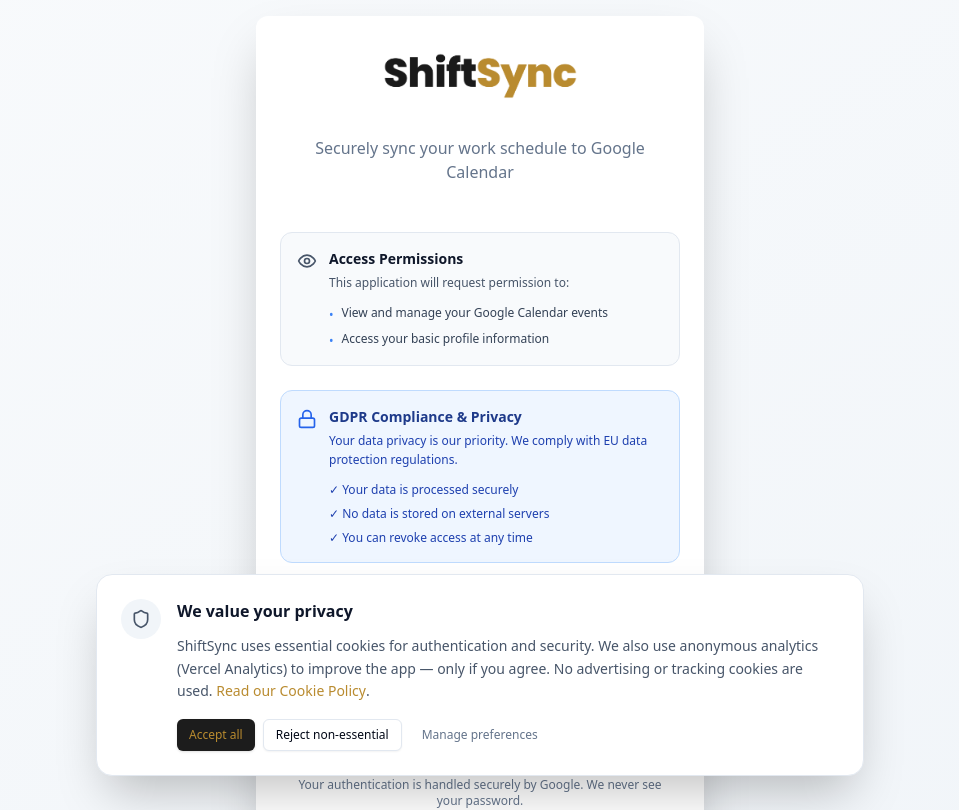
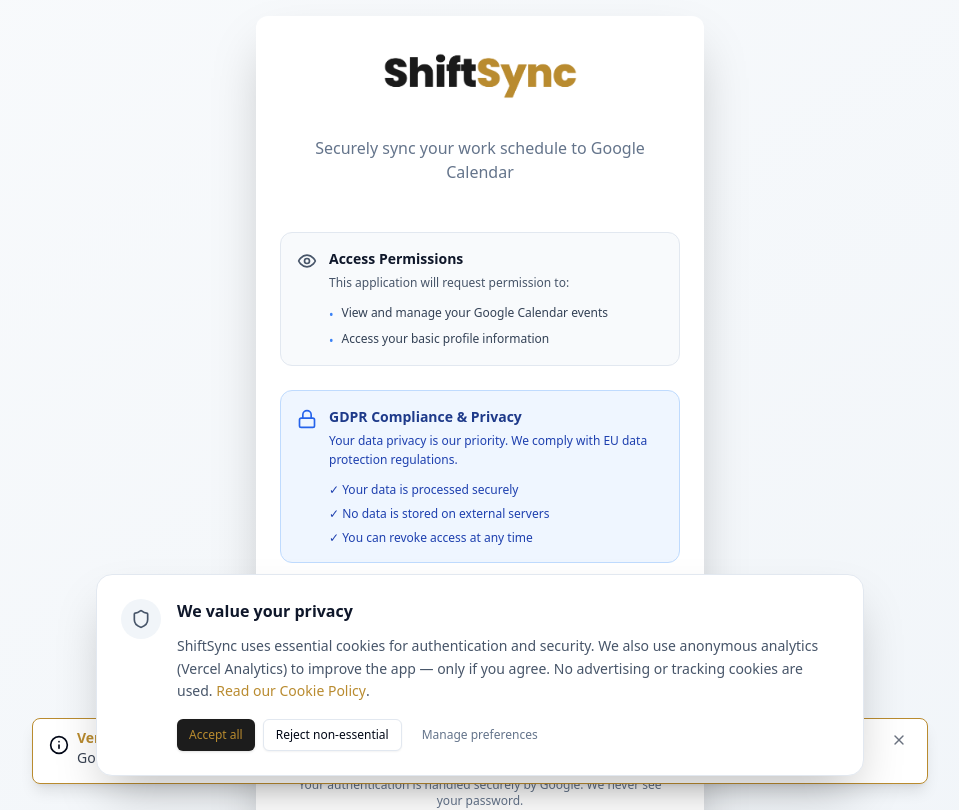
Before and after one commit to ENOV-Technologies/shiftsync, a React (Vite) app: page / in a window 1280 px wide. Shown: the top 810 px of the page, without its empty margins (160-1119 px from the left). Built offline with nearby package versions, Linux system fonts and the light colour scheme; no server answers.

Commit message:
banner for version info

```diff
--- a/src/App.tsx
+++ b/src/App.tsx
@@ -9,11 +9,13 @@
 import CookieBanner from "@/components/cookies/CookieBanner";
 import CookiePreferencesDialog from "@/components/cookies/CookiePreferencesDialog";
 import ConsentGatedAnalytics from "@/components/cookies/ConsentGatedAnalytics";
+import { VersionUpdateBanner } from "@/components/VersionUpdateBanner";
 
 function App() {
   return (
     <Suspense fallback={<p>Loading...</p>}>
       <>
+        <VersionUpdateBanner />
         <Routes>
           <Route path="/" element={<Home />} />
           <Route path="/privacy" element={<Privacy />} />
--- /dev/null
+++ b/src/components/VersionUpdateBanner.tsx
@@ -0,0 +1,62 @@
+import { useState, useEffect } from "react";
+import { X, Info } from "lucide-react";
+import { Alert, AlertDescription } from "@/components/ui/alert";
+import { Button } from "@/components/ui/button";
+
+const VERSION_KEY = "version-banner-dismissed";
+const CURRENT_VERSION = "1.0.0"; // Update this when you release new versions
+
+interface VersionUpdateBannerProps {
+  version?: string;
+  message?: string;
+}
+
+export function VersionUpdateBanner({
+  version = CURRENT_VERSION,
+  message = "Welcome to ShiftSync! This app helps you automatically sync your work schedules from Excel files to Google Calendar. ",
+}: VersionUpdateBannerProps) {
+  const [isVisible, setIsVisible] = useState(false);
+
+  useEffect(() => {
+    const dismissedVersion = localStorage.getItem(VERSION_KEY);
+    // Show banner if not dismissed or if version changed
+    if (dismissedVersion !== version) {
+      setIsVisible(true);
+    }
+  }, [version]);
+
+  const handleDismiss = () => {
+    localStorage.setItem(VERSION_KEY, version);
+    setIsVisible(false);
+  };
+
+  if (!isVisible) return null;
+
+  return (
+    <div className="fixed bottom-0 left-0 right-0 z-50 p-4">
+      <Alert className="mx-auto max-w-4xl bg-gradient-to-r from-autisync-goldsoft to-autisync-gold/40 border-autisync-gold shadow-lg">
+        <Info className="h-5 w-5 text-blue-600" />
+        <AlertDescription className="flex items-start justify-between gap-4">
+          <div className="flex-1 text-sm text-gray-700">
+            <span className="font-semibold text-autisync-gold">
+              Version {version}
+            </span>{" "}
+            — {message}
+            <span className="text-red-700">
+              Currently limited to Randstad Excel format
+            </span>
+          </div>
+          <Button
+            variant="ghost"
+            size="sm"
+            onClick={handleDismiss}
+            className="h-6 w-6 p-0 hover:bg-blue-100 rounded-full flex-shrink-0"
+          >
+            <X className="h-4 w-4 text-gray-500" />
+            <span className="sr-only">Dismiss</span>
+          </Button>
+        </AlertDescription>
+      </Alert>
+    </div>
+  );
+}
```
